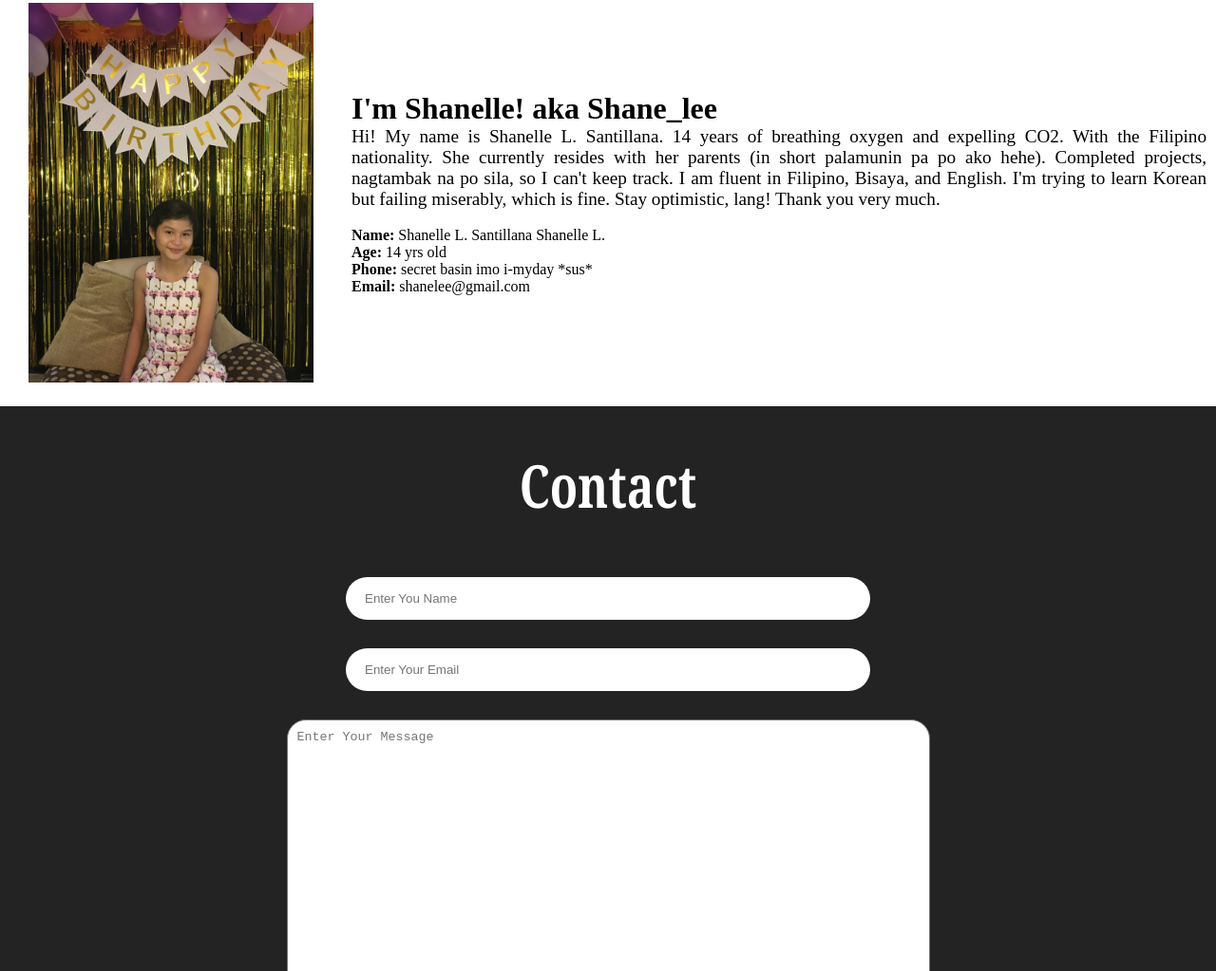
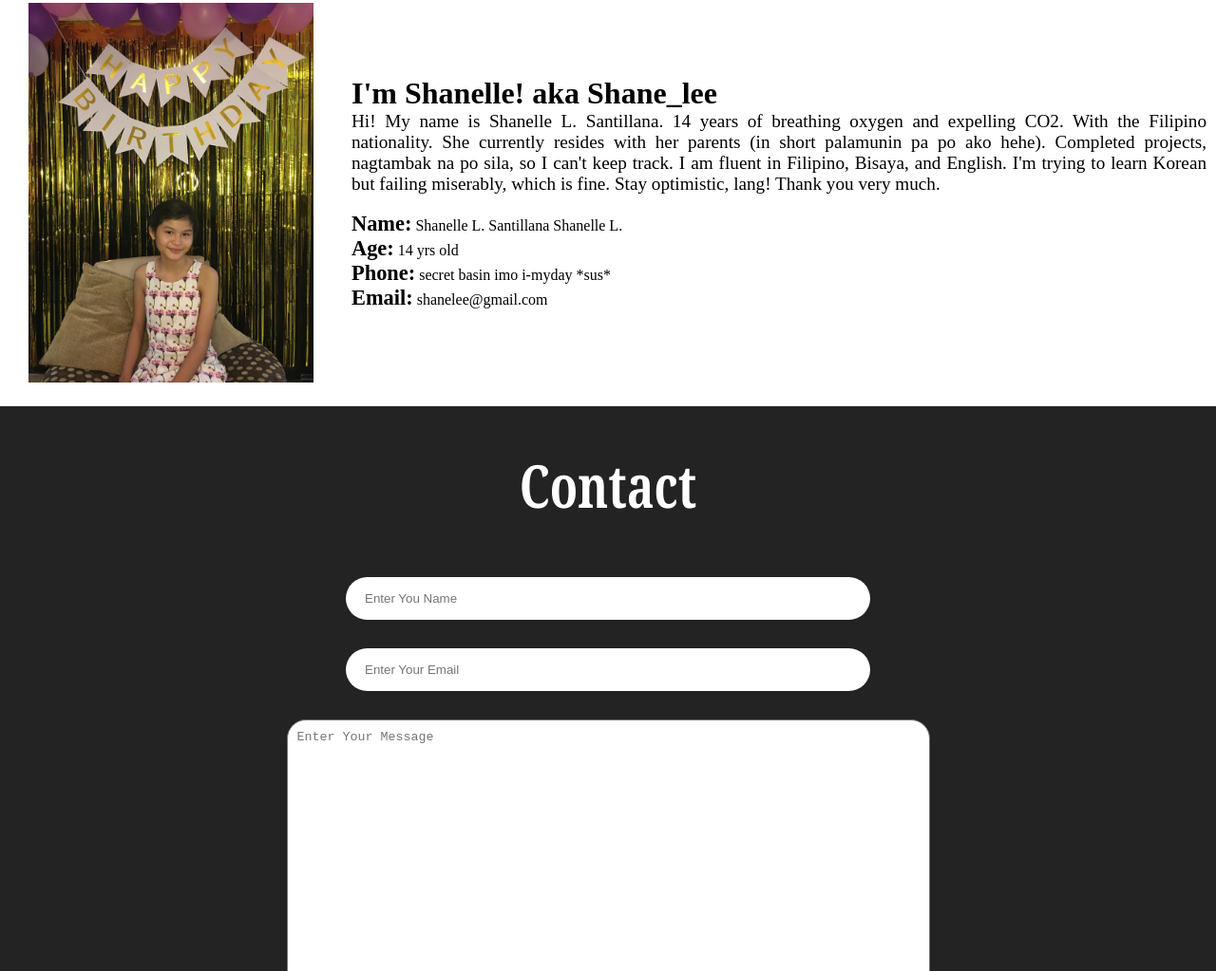
Before and after one commit to shane-lee1107/Shane_lee-Personal-Portfolio, a plain HTML site: page index.html in a window 1280 px wide. Shown: the part 5602-6625 px from the top of the page at 95% size. Drawn offline with Linux system fonts and the light colour scheme; files whose address does not match are found by name.

Commit message:
Update style.css

```diff
--- a/style.css
+++ b/style.css
@@ -147,6 +147,9 @@ html{
     height: 400px;
     padding: 0px 30px;
 }
+b{
+    font-size: 1.4rem;
+}
 .name{
     padding: 10px;
 }
```
